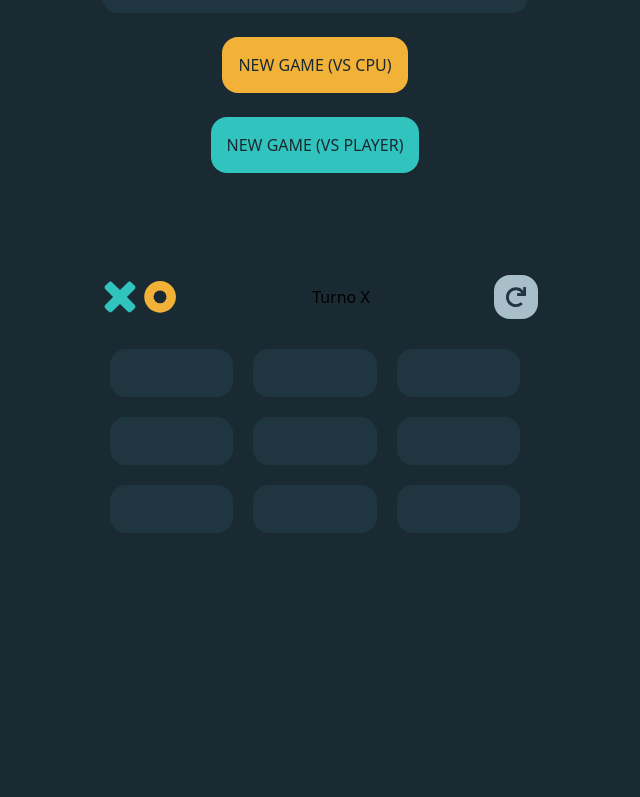
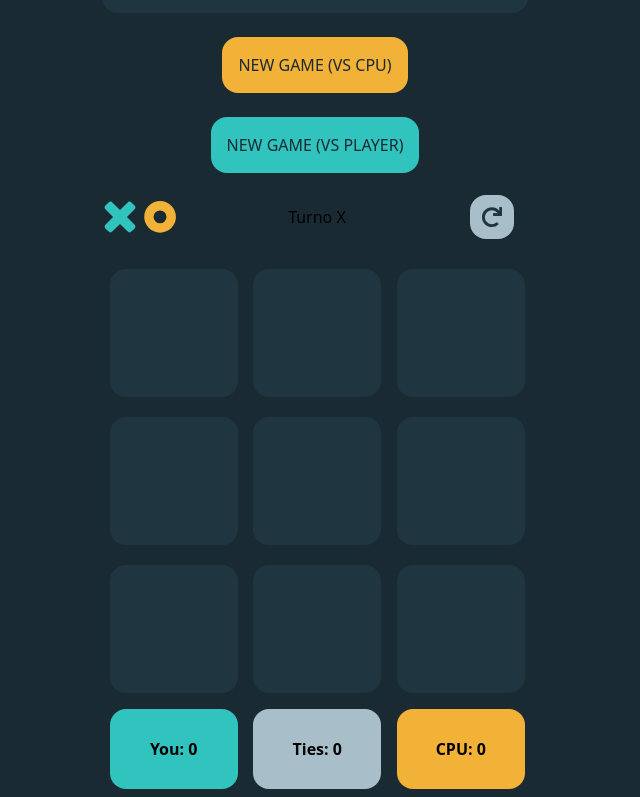
Before and after one commit to VicRobb/ProyectoGato, a Vue app in the folder Gatoo/: page /tablero in a window 1280 px wide. Shown: the part 247-1044 px from the top of the page, without its empty margins (325-965 px from the left). Before the commit the page ends 800 px from the top, so only its background shows below. Built offline with nearby package versions, Linux system fonts and the light colour scheme.

Commit message:
feat: buscamos mejorar en algunas cositas y agregamos pocas mas

```diff
--- a/Gatoo/index.html
+++ b/Gatoo/index.html
@@ -2,7 +2,7 @@
 <html lang="en">
   <head>
     <meta charset="UTF-8" />
-    <link rel="icon" type="image/svg+xml" href="/vite.svg" />
+    <link rel="icon" type="image/svg+xml" href="./src/assets/gato.png" />
     <meta name="viewport" content="width=device-width, initial-scale=1.0" />
 
 
--- a/Gatoo/src/components/Tablero.vue
+++ b/Gatoo/src/components/Tablero.vue
@@ -1,8 +1,7 @@
 <template>
-    <div class="m-20"></div>
   <section class="flex gap-20 flex justify-center items-center">
     <div>
-        <img class="p-3 m-3" src="../assets/logo.svg" alt="no">
+      <img class=" ml-0 pl-0" src="../assets/logo.svg" alt="no">
     </div>
     <div class="p-5 m-3">
       Turno {{ turnoJugador }}
@@ -11,13 +10,17 @@
       <button class="rounded-2xl p-3 m-3 bg-silver"> <img src="../assets/icon-restart.svg" alt="no"> </button>
     </div>
   </section>
-
   <div class="mx-auto my-auto w-1/3 grid grid-cols-3 grid-rows-3 gap-1">
-      <button @click="() => Presionabtn(index)" v-for="(boton, index) in botones" :key="index" class="rounded-2xl p-6 m-2 bg-semi_dark_navy">
-        <img v-if="boton === 1" :src="iconX" alt="X" />
+    <button @click="jugadorPresionaBoton(index)" v-for="(boton, index) in botones" :key="index" class=" w-32 h-32 rounded-2xl p-6 m-2 bg-semi_dark_navy flex justify-center items-center">
+      <img  v-if="boton === 1" :src="iconX" alt="X" />
       <img v-if="boton === 2" :src="iconO" alt="O" />
     </button>
   </div>
+  <section class="mx-auto my-auto w-1/3 grid grid-cols-3  gap-1">
+    <button class=" w-32 h-20 rounded-2xl p-6 m-2 bg-light_blue flex justify-center items-center font-semibold">You: {{ VictoriasUsuario }}</button>
+    <button class=" w-32 h-20 rounded-2xl p-6 m-2 bg-silver flex justify-center items-center font-semibold">Ties: {{ Empates }}</button>
+    <button class=" w-32 h-20 rounded-2xl p-6 m-2 bg-light_yellow flex justify-center items-center font-semibold">CPU: {{ VictoriasCPU   }}</button>
+  </section>
 </template>
 
   <script setup>
--- a/Gatoo/src/components/TableroPC.vue
+++ b/Gatoo/src/components/TableroPC.vue
@@ -1,8 +1,7 @@
 <template>
-    <div class="m-20"></div>
     <section class="flex gap-20 flex justify-center items-center">
       <div>
-        <img class="p-3 m-3" src="../assets/logo.svg" alt="no">
+        <img class=" ml-0 pl-0" src="../assets/logo.svg" alt="no">
       </div>
       <div class="p-5 m-3">
         Turno {{ turnoJugador }}
@@ -12,11 +11,16 @@
       </div>
     </section>
     <div class="mx-auto my-auto w-1/3 grid grid-cols-3 grid-rows-3 gap-1">
-      <button @click="jugadorPresionaBoton(index)" v-for="(boton, index) in botones" :key="index" class="rounded-2xl p-6 m-2 bg-semi_dark_navy">
-        <img v-if="boton === 1" :src="iconX" alt="X" />
+      <button @click="jugadorPresionaBoton(index)" v-for="(boton, index) in botones" :key="index" class=" w-32 h-32 rounded-2xl p-6 m-2 bg-semi_dark_navy flex justify-center items-center">
+        <img  v-if="boton === 1" :src="iconX" alt="X" />
         <img v-if="boton === 2" :src="iconO" alt="O" />
       </button>
     </div>
+    <section class="mx-auto my-auto w-1/3 grid grid-cols-3  gap-1">
+      <button class=" w-32 h-20 rounded-2xl p-6 m-2 bg-light_blue flex justify-center items-center font-semibold">You: {{ VictoriasUsuario }}</button>
+      <button class=" w-32 h-20 rounded-2xl p-6 m-2 bg-silver flex justify-center items-center font-semibold">Ties: {{ Empates }}</button>
+      <button class=" w-32 h-20 rounded-2xl p-6 m-2 bg-light_yellow flex justify-center items-center font-semibold">CPU: {{ VictoriasCPU   }}</button>
+    </section>
   </template>
 
   <script setup>
@@ -27,7 +31,9 @@
   import iconX from '../assets/icon-x.svg';
   import iconO from '../assets/icon-o.svg';
   const ganador = ref(null);
-
+  let VictoriasUsuario = 0;
+  let VictoriasCPU = 0;
+  let Empates = 0;
   const jugadorPresionaBoton = (index) => {
     if (botones.value[index] === 0 && !ganador.value) {
       botones.value[index] = 1;
@@ -95,7 +101,13 @@
       const [a, b, c] = combinacion;
       if (botones.value[a] && botones.value[a] === botones.value[b] && botones.value[a] === botones.value[c]) {
         ganador.value = turnoJugador.value;
+
         console.log("¡Jugador" + ganador.value +  "es el ganador!");
+        if(ganador.value == "O"){
+          VictoriasCPU++;
+        }else if(ganador.value == "X"){
+          VictoriasUsuario ++;
+        }
         return;
       }
     }
@@ -103,6 +115,7 @@
     if (botones.value.every(boton => boton !== 0) && !ganador.value) {
       ganador.value = "Empate";
       console.log("Empate");
+      Empates ++;
     }
   }
   </script>
```
Also changed, not shown: Gatoo/src/assets/gato.png (added). Lines whose indentation alone changed are shown as unchanged.
